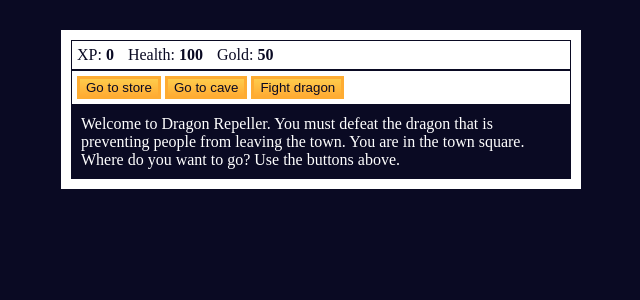
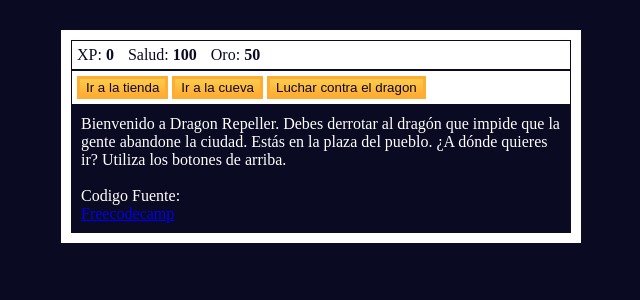
Before and after one commit to PaulPasaca/Dragon-Repeller-JavaScript, a Django app: page / in a window 1280 px wide. Shown: the top 300 px of the page, without its empty margins (319-959 px from the left). Run offline with Django 4.2, Linux system fonts and the light colour scheme.

Commit message:
Version final de proyecto V.2 Español

```diff
--- a/app_juego/static/css/styles.css
+++ b/app_juego/static/css/styles.css
@@ -43,6 +43,7 @@ Elemento #estadísticas. Establece su color en #ffffff y dale un fondo #c70d0d.*
   display: none;
 }
 
+
 /*A continuación, dé a sus elementos .stat un padding-right de 10px.*/
 .stat {
   padding-right: 10px;
--- a/app_juego/static/js/script.js
+++ b/app_juego/static/js/script.js
@@ -1,10 +1,10 @@
 let xp = 0;
-let health = 100;
-let gold = 50;
-let currentWeapon = 0;
-let fighting;
-let monsterHealth;
-let inventory = ["stick"];
+let salud = 100;
+let oro = 50;
+let armaActual = 0;
+let luchando;
+let saludMounstruo;
+let inventario = ["palo"];
 
 
 /*JavaScript interactúa con el HTML utilizando el Modelo de Objetos del Documento, o DOM.
@@ -14,26 +14,26 @@ const button1 = document.querySelector('#button1');
 const button2 = document.querySelector("#button2");
 const button3 = document.querySelector("#button3");
 const text = document.querySelector("#text");
-const xpText = document.querySelector("#xpText");
-const healthText = document.querySelector("#healthText");
-const goldText = document.querySelector("#goldText");
-const monsterStats = document.querySelector("#monsterStats");
-const monsterName = document.querySelector("#monsterName");
-const monsterHealthText = document.querySelector("#monsterHealth");
-const weapons = [
-  { name: 'stick', power: 5 },
-  { name: 'dagger', power: 30 },
-  { name: 'claw hammer', power: 50 },
-  { name: 'sword', power: 100 }
+const txtXP = document.querySelector("#xpText");
+const txtSalud = document.querySelector("#healthText");
+const txtOro = document.querySelector("#goldText");
+const estadisMounstruo = document.querySelector("#monsterStats");
+const nombreMounstruo = document.querySelector("#monsterName");
+const txtSaludMounstruo = document.querySelector("#monsterHealth");
+const armas = [
+  { name: 'palo', power: 5 },
+  { name: 'daga', power: 30 },
+  { name: 'martillo', power: 50 },
+  { name: 'espada', power: 100 }
 ];
 const monsters = [
   {
-    name: "slime",
+    name: "limo",
     level: 2,
     health: 15
   },
   {
-    name: "fanged beast",
+    name: "bestia del fango",
     level: 8,
     health: 60
   },
@@ -45,52 +45,52 @@ const monsters = [
 ]
 const locations = [
   {
-    name: "town square",
-    "button text": ["Go to store", "Go to cave", "Fight dragon"],
-    "button functions": [goStore, goCave, fightDragon],
-    text: "You are in the town square. You see a sign that says \"Store\"."
+    name: "plaza del pueblo",
+    "button text": ["Ir a la tienda", "Ir a la cueva", "Luchar contra el dragón"],
+    "button functions": [iraTienda, iraCueva, lucharDragon],
+    text: "Estás en la plaza del pueblo. Ve un cartel que dice \"Tienda\"."
   },
   {
-    name: "store",
-    "button text": ["Buy 10 health (10 gold)", "Buy weapon (30 gold)", "Go to town square"],
-    "button functions": [buyHealth, buyWeapon, goTown],
-    text: "You enter the store."
+    name: "tienda",
+    "button text": ["Comprar 10 de salud (10 de oro)", "Comprar arma (30 oro)", "Ir a la plaza"],
+    "button functions": [comprarSalud, comprarArma, iraCiudad],
+    text: "Entras en la tienda."
   },
   {
-    name: "cave",
-    "button text": ["Fight slime", "Fight fanged beast", "Go to town square"],
-    "button functions": [fightSlime, fightBeast, goTown],
-    text: "You enter the cave. You see some monsters."
+    name: "cueva",
+    "button text": ["Lucha contra el limo", "Lucha contra la bestia", "Ir a la plaza"],
+    "button functions": [lucharLimo, lucharBestia, iraCiudad],
+    text: "Entras en la cueva. Ves algunos monstruos."
   },
   {
-    name: "fight",
-    "button text": ["Attack", "Dodge", "Run"],
-    "button functions": [attack, dodge, goTown],
-    text: "You are fighting a monster."
+    name: "luchar",
+    "button text": ["Atacar", "Esquivar", "Correr"],
+    "button functions": [atacar, esquivar, iraCiudad],
+    text: "Estás luchando contra un monstruo."
   },
   {
-    name: "kill monster",
-    "button text": ["Go to town square", "Go to town square", "Go to town square"],
-    "button functions": [goTown, goTown, goTown],
-    text: 'The monster screams "Arg!" as it dies. You gain experience points and find gold.'
+    name: "matar al mounstruo",
+    "button text": ["Ir a la plaza", "Ir a la plaza ", "Ir a la plaza "],
+    "button functions": [iraCiudad, iraCiudad, iraCiudad],
+    text: 'El monstruo grita "¡Arg!" al morir. Ganas puntos de experiencia y encuentras oro.'
   },
   {
-    name: "lose",
-    "button text": ["REPLAY?", "REPLAY?", "REPLAY?"],
-    "button functions": [restart, restart, restart],
-    text: "You die. ☠️"
+    name: "perder",
+    "button text": ["REINICIAR?", "REINICIAR?", "REINICIAR?"],
+    "button functions": [reiniciar, reiniciar, reiniciar],
+    text: "Estás muerto. ☠️"
   },
   {
-    name: "win",
-    "button text": ["REPLAY?", "REPLAY?", "REPLAY?"],
-    "button functions": [restart, restart, restart],
-    text: "You defeat the dragon! YOU WIN THE GAME! 🎉"
+    name: "ganar",
+    "button text": ["REINICIAR?", "REINICIAR?", "REINICIAR?"],
+    "button functions": [reiniciar, reiniciar, reiniciar],
+    text: "¡Vences al dragón! ¡GANAS EL JUEGO! 🎉"
   },
   {
-    name: "easter egg",
-    "button text": ["2", "8", "Go to town square?"],
-    "button functions": [pickTwo, pickEight, goTown],
-    text: "You find a secret game. Pick a number above. Ten numbers will be randomly chosen between 0 and 10. If the number you choose matches one of the random numbers, you win!"
+    name: "huevo de pascua",
+    "button text": ["2", "8", "Ir a la plaza del pueblo?"],
+    "button functions": [elegirDos, elegirOcho, iraCiudad],
+    text: "Encuentra un juego secreto. Elige un número arriba. Se elegirán al azar diez números entre 0 y 10. Si el número que eliges coincide con uno de los números aleatorios, ¡ganas!"
   }
 ];
 
@@ -98,17 +98,17 @@ const locations = [
 La primera es con la notación de puntos. Acceder a la propiedad onclick de
 un botón sería como:*/
 // initialize buttons
-button1.onclick = goStore;
-button2.onclick = goCave;
-button3.onclick = fightDragon;
+button1.onclick = iraTienda;
+button2.onclick = iraCueva;
+button3.onclick = lucharDragon;
 
 /*La propiedad innerText controla el texto que aparece en un elemento HTML.
 Por ejemplo const info = document.querySelector("#info");
 info.innerText = "Hello World";
 */
 
-function update(location) {
-  monsterStats.style.display = "none";
+function actualizar(location) {
+  estadisMounstruo.style.display = "none";
   button1.innerText = location["button text"][0];
   button2.innerText = location["button text"][1];
   button3.innerText = location["button text"][2];
@@ -118,119 +118,119 @@ function update(location) {
   text.innerText = location.text;
 }
 
-function goTown() {
-  update(locations[0]);
+function iraCiudad() {
+  actualizar(locations[0]);
 }
 
-function goStore() {
-  update(locations[1]);
+function iraTienda() {
+  actualizar(locations[1]);
 }
 
-function goCave() {
-  update(locations[2]);
+function iraCueva() {
+  actualizar(locations[2]);
 }
 
-function buyHealth() {
-  if (gold >= 10) {
-    gold -= 10;
-    health += 10;
-    goldText.innerText = gold;
-    healthText.innerText = health;
+function comprarSalud() {
+  if (oro >= 10) {
+    oro -= 10;
+    salud += 10;
+    txtOro.innerText = oro;
+    txtSalud.innerText = salud;
   } else {
-    text.innerText = "You do not have enough gold to buy health.";
+    text.innerText = "No tienes suficiente oro para comprar salud.";
   }
 }
 
-function buyWeapon() {
-  if (currentWeapon < weapons.length - 1) {
-    if (gold >= 30) {
-      gold -= 30;
-      currentWeapon++;
-      goldText.innerText = gold;
-      let newWeapon = weapons[currentWeapon].name;
-      text.innerText = "You now have a " + newWeapon + ".";
-      inventory.push(newWeapon);
-      text.innerText += " In your inventory you have: " + inventory;
+function comprarArma() {
+  if (armaActual < armas.length - 1) {
+    if (oro >= 30) {
+      oro -= 30;
+      armaActual++;
+      txtOro.innerText = oro;
+      let newWeapon = armas[armaActual].name;
+      text.innerText = "Ahora tiene un " + newWeapon + ".";
+      inventario.push(newWeapon);
+      text.innerText += " En tu inventario tienes: " + inventario;
     } else {
-      text.innerText = "You do not have enough gold to buy a weapon.";
+      text.innerText = "No tienes suficiente oro para comprar un arma.";
     }
   } else {
-    text.innerText = "You already have the most powerful weapon!";
-    button2.innerText = "Sell weapon for 15 gold";
-    button2.onclick = sellWeapon;
+    text.innerText = "¡Ya tienes el arma más poderosa!";
+    button2.innerText = "Vender arma por 15 de oro";
+    button2.onclick = venderArma;
   }
 }
 
 
-function sellWeapon() {
-  if (inventory.length > 1) {
-    gold += 15;
-    goldText.innerText = gold;
-    let currentWeapon = inventory.shift();
-    text.innerText = "You sold a " + currentWeapon + ".";
-    text.innerText += " In your inventory you have: " + inventory;
+function venderArma() {
+  if (inventario.length > 1) {
+    oro += 15;
+    txtOro.innerText = oro;
+    let currentWeapon = inventario.shift();
+    text.innerText = "Usted vendió " + currentWeapon + ".";
+    text.innerText += " En tu inventario tienes: " + inventario;
   } else {
-    text.innerText = "Don't sell your only weapon!";
+    text.innerText = "¡No vendas tu única arma!";
   }
 }
 
-function fightSlime() {
-  fighting = 0;
-  goFight();
+function lucharLimo() {
+  luchando = 0;
+  irLuchar();
 }
 
-function fightBeast() {
-  fighting = 1;
-  goFight();
+function lucharBestia() {
+  luchando = 1;
+  irLuchar();
 }
 
-function fightDragon() {
-  fighting = 2;
-  goFight();
+function lucharDragon() {
+  luchando = 2;
+  irLuchar();
 }
 
 
 
-function goFight() {
-  update(locations[3]);
-  monsterHealth = monsters[fighting].health;
-  monsterStats.style.display = "block";
+function irLuchar() {
+  actualizar(locations[3]);
+  saludMounstruo = monsters[luchando].health;
+  estadisMounstruo.style.display = "block";
   /*Ahora, establece la propiedad innerText de monsterName para que sea la
   propiedad name del monstruo actual.Haz lo mismo para monsterHealthText y
   la propiedad health.*/
-  monsterName.innerText = monsters[fighting].name;
-  monsterHealthText.innerText = monsterHealth;
+  nombreMounstruo.innerText = monsters[luchando].name;
+  txtSaludMounstruo.innerText = saludMounstruo;
 
 }
 
-function attack() {
+function atacar() {
 
-  text.innerText = "The " + monsters[fighting].name + " attacks.";
-  text.innerText += " You attack it with your " + weapons[currentWeapon].name + ".";
-  health -= getMonsterAttackValue(monsters[fighting].level);
-  if (isMonsterHit()) {
-    monsterHealth -= weapons[currentWeapon].power + Math.floor(Math.random() * xp) + 1;
+  text.innerText = "El " + monsters[luchando].name + " ataca.";
+  text.innerText += " Lo atacas con tu " + armas[armaActual].name + ".";
+  salud -= obtenerValorAtaqueMous(monsters[luchando].level);
+  if (golpeMounstruo()) {
+    saludMounstruo -= armas[armaActual].power + Math.floor(Math.random() * xp) + 1;
   } else {
-    text.innerText += " You miss.";
+    text.innerText += " Fallaste.";
   }
-  healthText.innerText = health;
-  monsterHealthText.innerText = monsterHealth;
-  if (health <= 0) {
-    lose();
-  } else if (monsterHealth <= 0) {
-    if (fighting === 2) {
-      winGame();
+  txtSalud.innerText = salud;
+  txtSaludMounstruo.innerText = saludMounstruo;
+  if (salud <= 0) {
+    perder();
+  } else if (saludMounstruo <= 0) {
+    if (luchando === 2) {
+      ganarJuego();
     } else {
-      defeatMonster();
+      derrotarMounstruo();
     }
   }
-  if (Math.random() <= .1 && inventory.length !== 1) {
-    text.innerText += " Your " + inventory.pop() + " breaks.";
-    currentWeapon--;
+  if (Math.random() <= .1 && inventario.length !== 1) {
+    text.innerText += " Tu " + inventario.pop() + " se rompe.";
+    armaActual--;
   }
 }
 
-function getMonsterAttackValue(level) {
+function obtenerValorAtaqueMous(level) {
   const hit = (level * 5) - (Math.floor(Math.random() * xp));
   /*Las funciones ejecutan bloques específicos de código cuando son
   invocadas, pero también pueden devolver un valor. Este valor
@@ -244,75 +244,74 @@ function getMonsterAttackValue(level) {
 
 }
 
-function isMonsterHit() {
-  return Math.random() > .2 || health < 20;
+function golpeMounstruo() {
+  return Math.random() > .2 || salud < 20;
 }
 
-function dodge() {
-  text.innerText = "You dodge the attack from the " + monsters[fighting].name;
+function esquivar() {
+  text.innerText = "Esquivas el ataque del " + monsters[luchando].name;
 }
 
-function defeatMonster() {
-  gold += Math.floor(monsters[fighting].level * 6.7);
-  xp += monsters[fighting].level;
-  goldText.innerText = gold;
-  xpText.innerText = xp;
-  update(locations[4]);
+function derrotarMounstruo() {
+  oro += Math.floor(monsters[luchando].level * 6.7);
+  xp += monsters[luchando].level;
+  txtOro.innerText = oro;
+  txtXP.innerText = xp;
+  actualizar(locations[4]);
 }
 
 
-function lose() {
-  update(locations[5]);
+function perder() {
+  actualizar(locations[5]);
 }
 
-function winGame() {
-  update(locations[6]);
+function ganarJuego() {
+  actualizar(locations[6]);
 }
 
-function restart() {
+function reiniciar() {
   xp = 0;
-  health = 100;
-  gold = 50;
-  currentWeapon = 0;
-  inventory = ["stick"];
-  goldText.innerText = gold;
-  healthText.innerText = health;
-  xpText.innerText = xp;
-  goTown();
+  salud = 100;
+  oro = 50;
+  armaActual = 0;
+  inventario = ["palo"]
+  txtOro.innerText = oro;
+  txtSalud.innerText = salud;
+  txtXP.innerText = xp;
+  iraCiudad();
 }
 
-
-function easterEgg() {
-  update(locations[7]);
+function huevoPascua() {
+  actualizar(locations[7]);
 }
 
-function pickTwo() {
-  pick(2);
+function elegirDos() {
+  elegir(2);
 }
 
-function pickEight() {
-  pick(8);
+function elegirOcho() {
+  elegir(8);
 }
 
-function pick(guess) {
+function elegir(guess) {
   const numbers = [];
   while (numbers.length < 10) {
     numbers.push(Math.floor(Math.random() * 11));
   }
-  text.innerText = "You picked " + guess + ". Here are the random numbers:\n";
+  text.innerText = "Elegiste " + guess + ". Aquí están los números aleatorios:\n";
   for (let i = 0; i < 10; i++) {
     text.innerText += numbers[i] + "\n";
   }
   if (numbers.includes(guess)) {
-    text.innerText += "Right! You win 20 gold!";
-    gold += 20;
-    goldText.innerText = gold;
+    text.innerText += "Muy bien! ¡Ganas 20 de oro!";
+    oro += 20;
+    txtOro.innerText = oro;
   } else {
-    text.innerText += "Wrong! You lose 10 health!";
+    text.innerText += "Incorrecto! ¡Pierdes 10 puntos de salud!";
     health -= 10;
-    healthText.innerText = health;
+    txtSalud.innerText = health;
     if (health <= 0) {
-      lose();
+      perder();
     }
   }
 }
--- a/app_juego/templates/inicio.html
+++ b/app_juego/templates/inicio.html
@@ -12,24 +12,34 @@
     <div id="game">
         <div id="stats">
             <span class="stat">XP: <strong><span id="xpText">0</span></strong></span>
-            <span class="stat">Health: <strong><span id="healthText">100</span></strong></span>
-            <span class="stat">Gold: <strong><span id="goldText">50</span></strong></span>
+            <span class="stat">Salud: <strong><span id="healthText">100</span></strong></span>
+            <span class="stat">Oro: <strong><span id="goldText">50</span></strong></span>
         </div>
         <div id="controls">
-            <button id="button1">Go to store</button>
-            <button id="button2">Go to cave</button>
-            <button id="button3">Fight dragon</button>
+            <button id="button1">Ir a la tienda</button>
+            <button id="button2">Ir a la cueva</button>
+            <button id="button3">Luchar contra el dragon</button>
         </div>
         <div id="monsterStats">
-            <span class="stat">Monster Name: <strong><span id="monsterName"></span></strong></span>
-            <span class="stat">Health: <strong><span id="monsterHealth"></span></strong></span>
+            <span class="stat">Nombre Mounstruo: <strong><span id="monsterName"></span></strong></span>
+            <span class="stat">Salud: <strong><span id="monsterHealth"></span></strong></span>
         </div>
         <div id="text">
-            Welcome to Dragon Repeller. You must defeat the dragon that is preventing people from leaving the town. You
-            are in the town square. Where do you want to go? Use the buttons above.
+            Bienvenido a Dragon Repeller. Debes derrotar al dragón que impide que la gente abandone la ciudad.
+            Estás en la plaza del pueblo.
+            ¿A dónde quieres ir? Utiliza los botones de arriba.
+            <br>
+            <br>
+
+            Codigo Fuente:
+            <br>
+            <a href="https://www.freecodecamp.org/learn/javascript-algorithms-and-data-structures-v8/#learn-basic-javascript-by-building-a-role-playing-game
+            ">Freecodecamp</a>
         </div>
+
     </div>
     <script src="{% static '/js/script.js' %} "></script>
 </body>
 
+
 </html>
```
